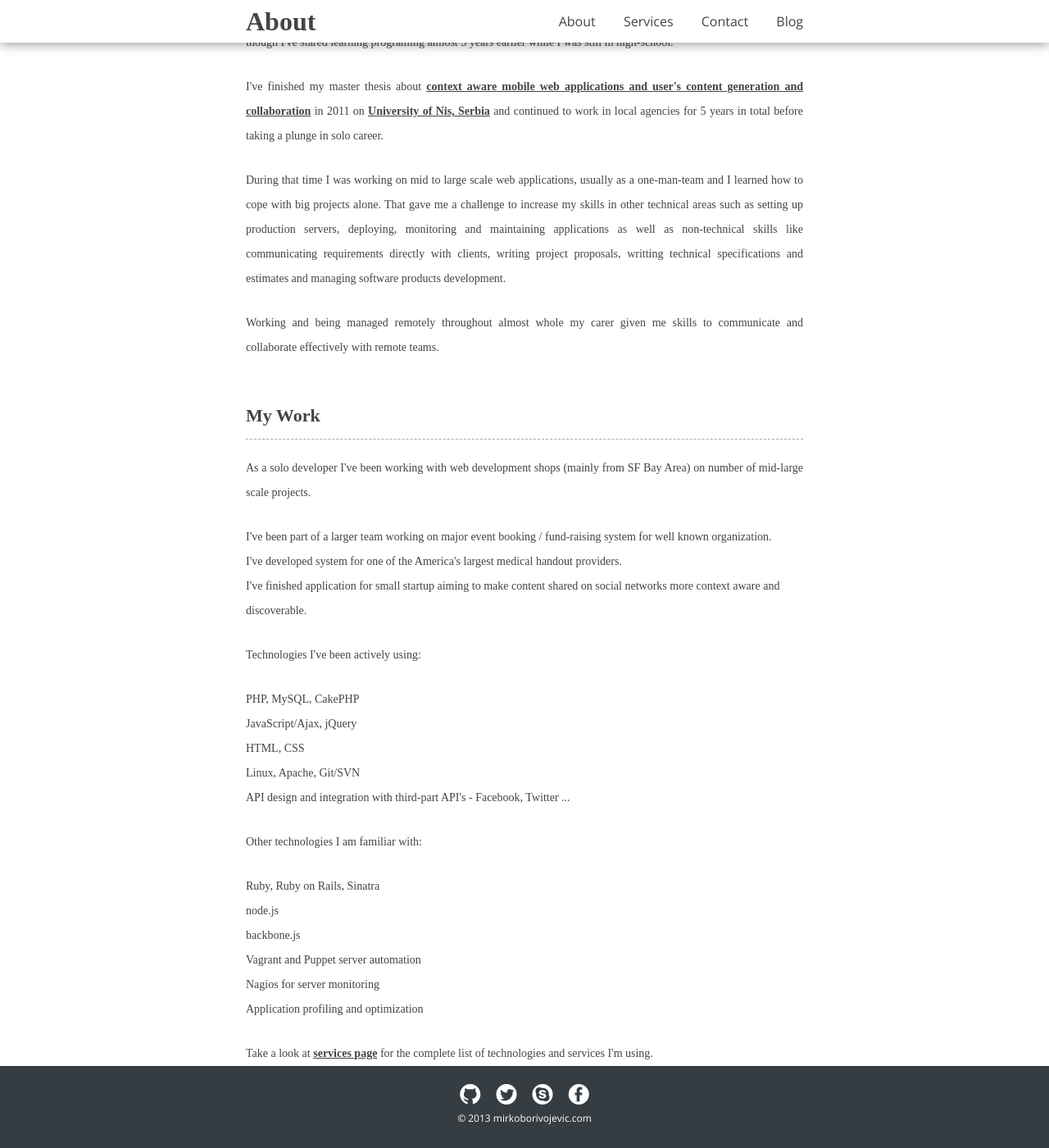
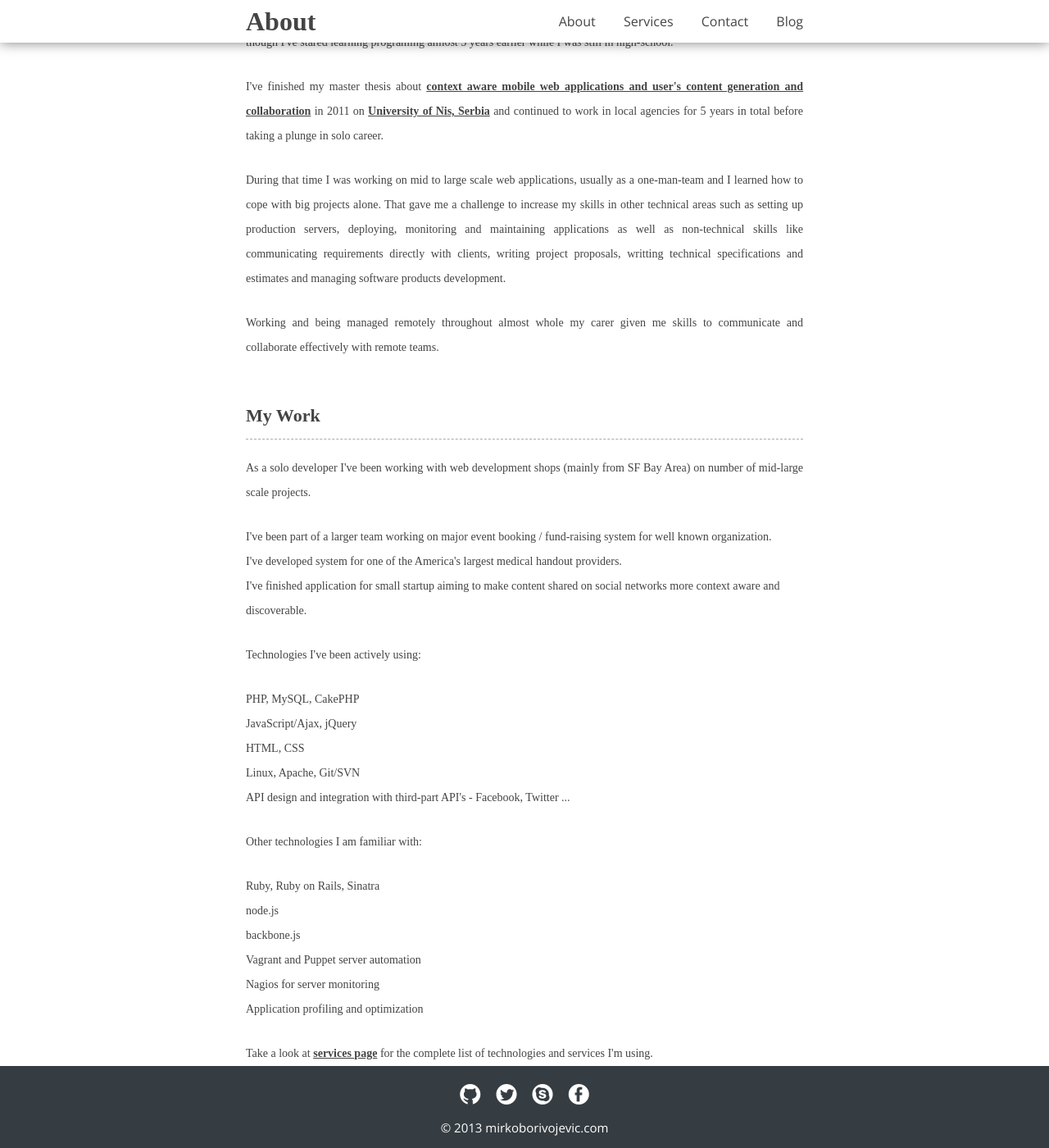
Before and after one commit to borivojevic/borivojevic.github.com, a Jekyll site: the page built from index.html, in a window 1280 px wide and 1400 px high, scrolled down 550 px. Shown: the whole window at 82% size. Built offline with Jekyll 4.4.1, drawn with Linux system fonts in a browser that asks for light colours; some web fonts are replaced; Markdown is read by kramdown in place of the engine named in the settings.

Commit message:
Change footer

```diff
--- a/css/main.css
+++ b/css/main.css
@@ -159,13 +159,6 @@ article section p a {
 /* ==========================================================================
  FOOTER
  ========================================================================== */
-#footer p {
-
-}
-#footer ul {
-	list-style-type: none;
-	padding: 0px;
-}
 #footer ul li {
 	display: inline-block;
 	width: 40px;
@@ -175,8 +168,8 @@ article section p a {
 	font-size: 25px;
 }
 #footer p {
-	font: 12px 'Open Sans', sans-serif;
-	margin-bottom: 24px;
+	font: 15px 'Open Sans', sans-serif;
+	margin: 10px 0;
 }
 #footer p a {
 	color:inherit;
```
